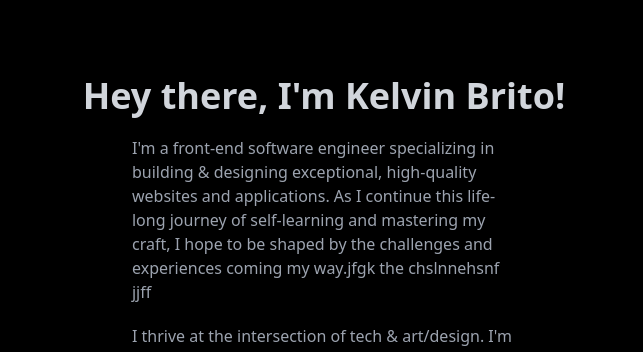
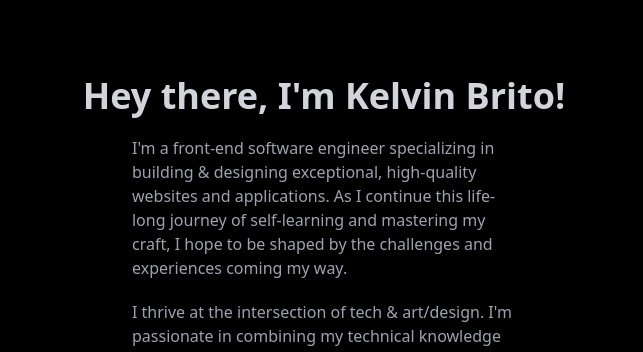
Before and after one commit to britok30/v3, a React (Create React App) app: page / in a window 1280 px wide. Shown: the part 780-1132 px from the top of the page, without its empty margins (316-959 px from the left). Built offline with nearby package versions, Linux system fonts and the light colour scheme; no server answers.

Commit message:
remove typos

```diff
--- a/src/components/About.jsx
+++ b/src/components/About.jsx
@@ -17,7 +17,7 @@ export const About = () => {
                         building & designing exceptional, high-quality websites
                         and applications. As I continue this life-long journey
                         of self-learning and mastering my craft, I hope to be
-                        shaped by the challenges and experiences coming my way.jfgk the chslnnehsnf jjff
+                        shaped by the challenges and experiences coming my way.
                     </p>
                 </Fade>
                 <Fade bottom duration={3000} distance={'1rem'}>
```
